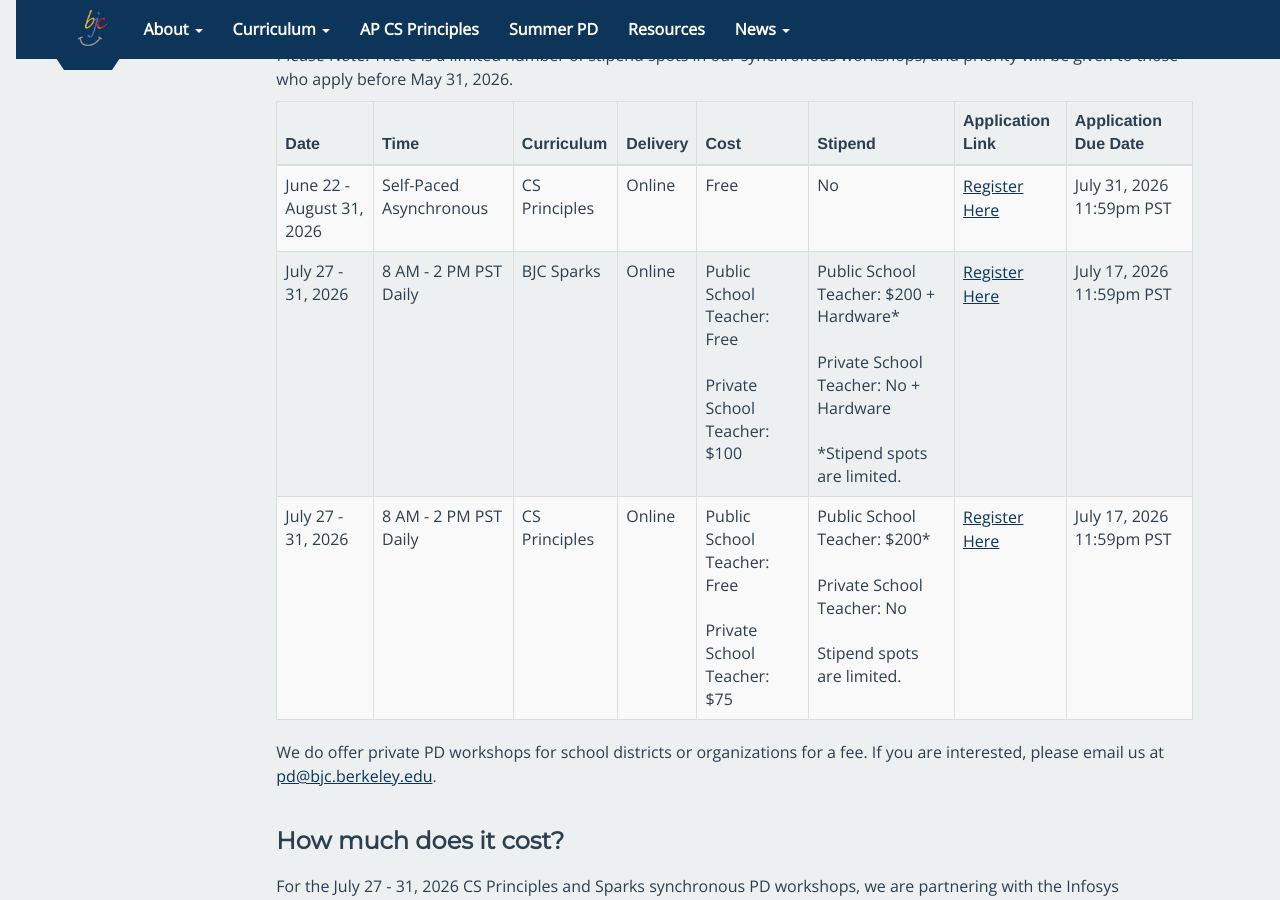
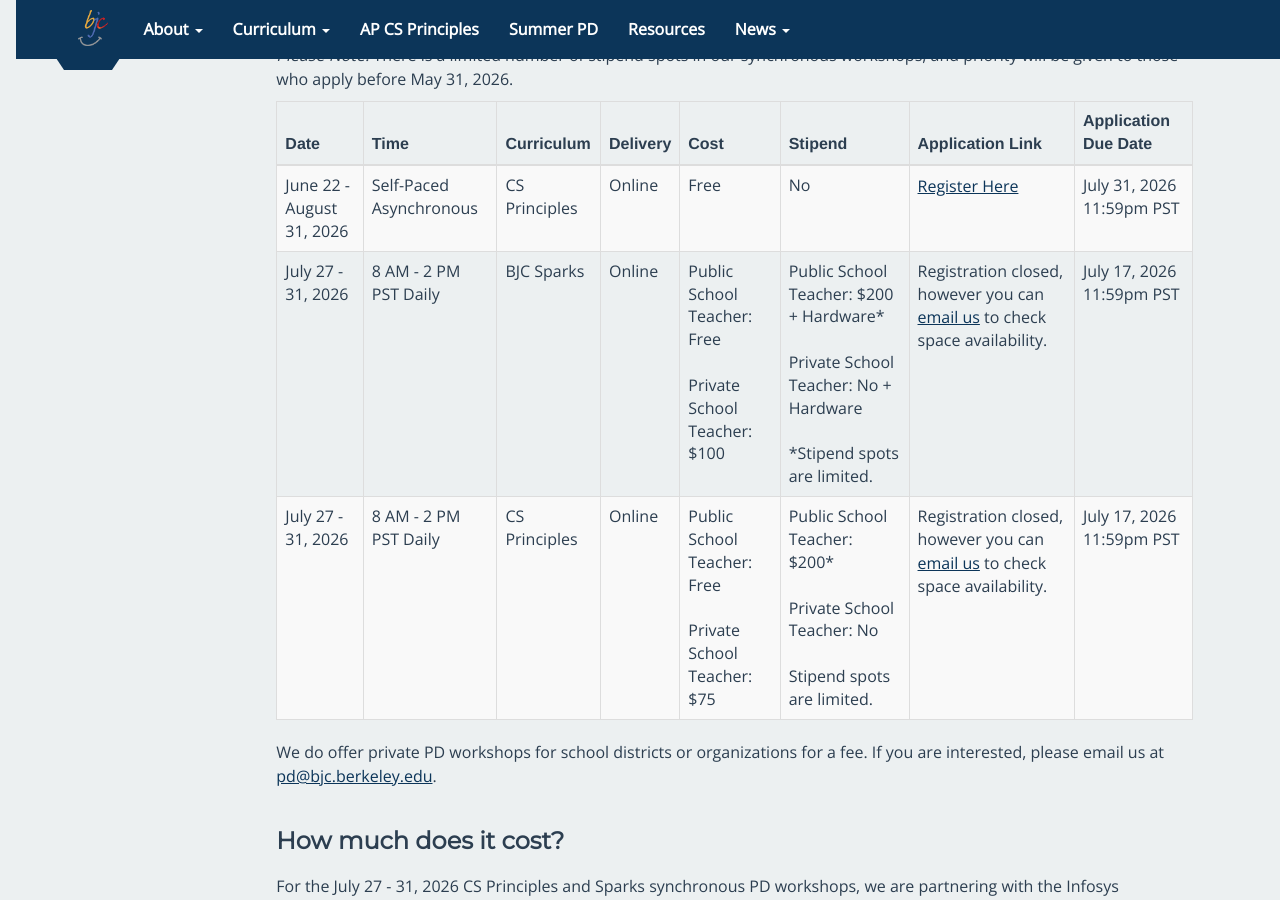
Before and after one commit to beautyjoy/beautyjoy.github.io, a Jekyll site: the page built from summer-pd/index.md, in a window 1280 px wide and 900 px high, scrolled down 1396 px. Built offline with Jekyll 4.4.1, drawn with Linux system fonts in a browser that asks for light colours.

Commit message:
Update index.md
remove PD app

```diff
--- a/summer-pd/index.md
+++ b/summer-pd/index.md
@@ -110,7 +110,7 @@
     <td>Online</td>
     <td>Public School Teacher: Free<br><br>Private School Teacher: $100</td>
     <td>Public School Teacher: $200 + Hardware* <br><br> Private School Teacher: No + Hardware <br><br> *Stipend spots are limited.</td>
-    <td><a href="https://bjc.link/pd-app-2026">Register Here</a></td>
+    <td>Registration closed, however you can <a href="mailto:pd@bjc.berkeley.edu">email us</a> to check space availability.</td>
     <td>July 17, 2026 11:59pm PST</td>
   </tr>
   <tr>
@@ -120,7 +120,7 @@
     <td>Online</td>
     <td>Public School Teacher: Free<br><br>Private School Teacher: $75</td>
     <td>Public School Teacher: $200* <br><br> Private School Teacher: No <br><br> Stipend spots are limited.</td>
-    <td><a href="https://bjc.link/pd-app-2026">Register Here</a></td>
+    <td>Registration closed, however you can <a href="mailto:pd@bjc.berkeley.edu">email us</a> to check space availability.</td>
     <td>July 17, 2026 11:59pm PST</td>
   </tr>
  </tbody>
```
